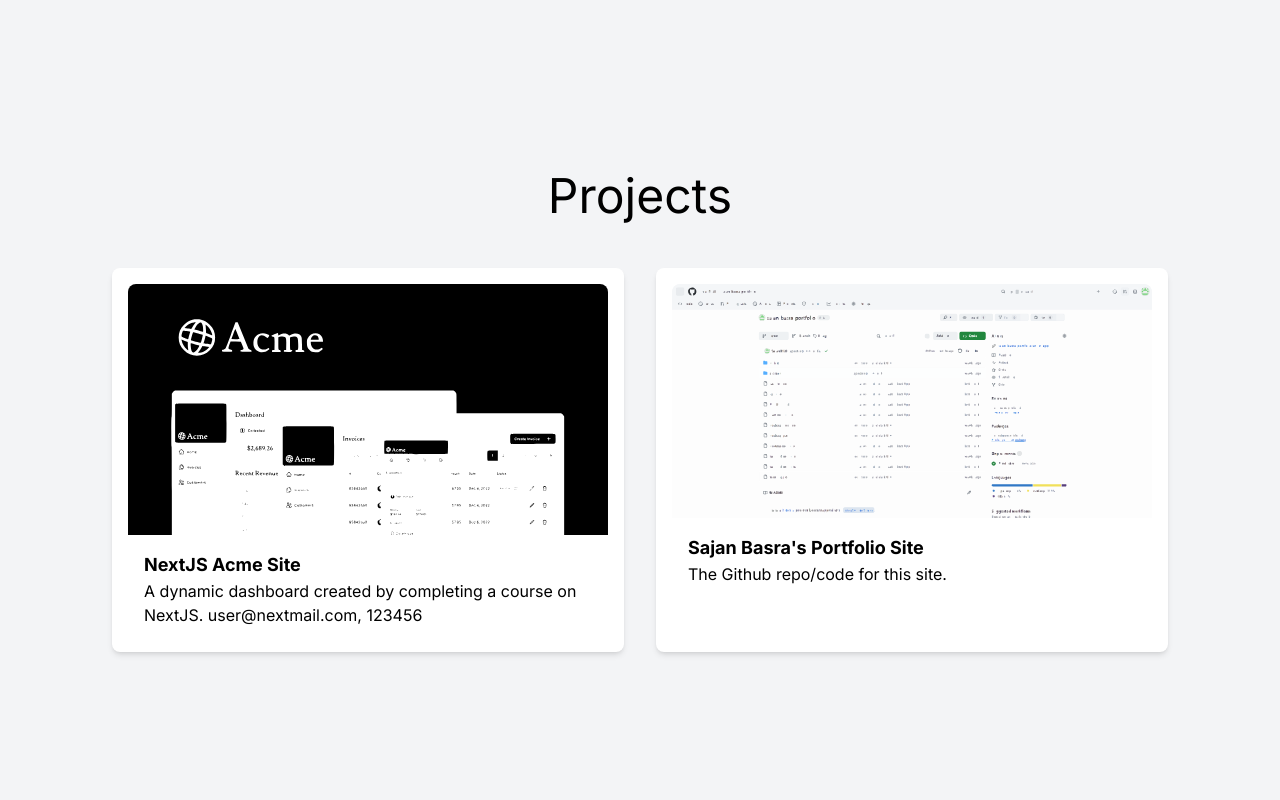
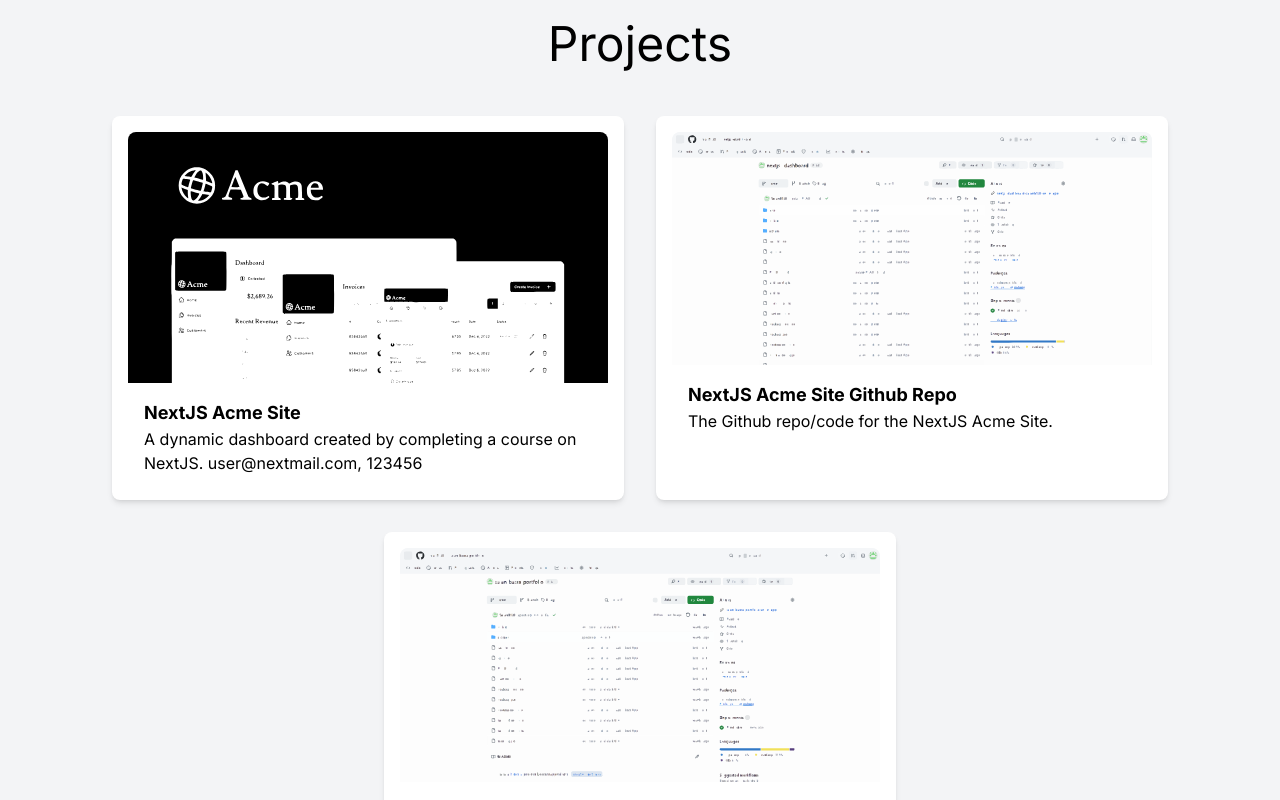
Before and after one commit to SajanB123/sajan-basra-portfolio, a Next.js app: page / in a window 1280 px wide. Shown: the part 780-1580 px from the top of the page. Built offline with nearby package versions, Linux system fonts and the light colour scheme.

Commit message:
added acme github repo project card

```diff
--- a/src/app/page.tsx
+++ b/src/app/page.tsx
@@ -12,6 +12,7 @@
 
   const projects = [
     { title: "NextJS Acme Site", imageUrl: "/nextjs-acme-dashboard.svg", description: "A dynamic dashboard created by completing a course on NextJS. user@nextmail.com, 123456", href:"https://nextjs-dashboard-3mx9dltaj-sajanb123.vercel.app/login" },
+    { title: "NextJS Acme Site Github Repo", imageUrl: "/nextjs-acme-github-repo.svg", description: "The Github repo/code for the NextJS Acme Site.", href:"https://github.com/SajanB123/nextjs--dashboard" },
     { title: "Sajan Basra's Portfolio Site", imageUrl: "/sajan-portfolio-github-repo.svg", description: "The Github repo/code for this site.", href:"https://github.com/SajanB123/sajan-basra-portfolio" },
   ];
 
```
Also changed, not shown: public/nextjs-acme-github-repo.svg (added).
